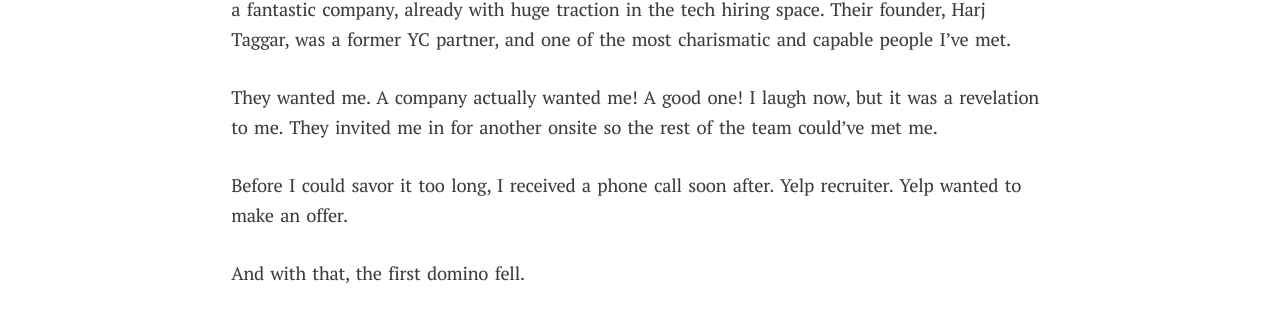
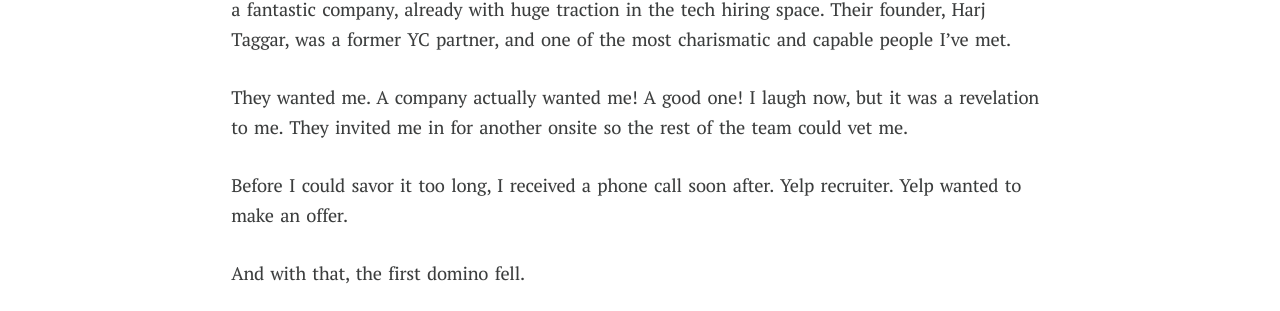
Before and after one commit to Ismenama5s/haseeb-qureshi.github.io, a Jekyll site: the page built from _posts/2016-04-14-farewell-app-academy-hello-airbnb-part-ii.md, in a window 1280 px wide and 900 px high, scrolled down 3276 px. Shown: the part 175-486 px from the top of the window. Built offline with Jekyll 4.4.1, drawn with Linux system fonts in a browser that asks for light colours; nearby versions of some CDN libraries; some web fonts are replaced; comment, search, counter and statistics services are not loaded.

Commit message:
fixed typo

```diff
--- a/_posts/2016-04-14-farewell-app-academy-hello-airbnb-part-ii.md
+++ b/_posts/2016-04-14-farewell-app-academy-hello-airbnb-part-ii.md
@@ -58,7 +58,7 @@
 
 I hadn't considered joining a super small company. I'd already spent the last year at a 25 person startup; TripleByte was only 5 people. But I knew entrepreneurship was somewhere in my future, and eventually I'd be joining a super early stage startup (if not founding it myself). TripleByte was a fantastic company, already with huge traction in the tech hiring space. Their founder, Harj Taggar, was a former YC partner, and one of the most charismatic and capable people I've met.
 
-They wanted me. A company actually wanted me! A good one! I laugh now, but it was a revelation to me. They invited me in for another onsite so the rest of the team could've met me.
+They wanted me. A company actually wanted me! A good one! I laugh now, but it was a revelation to me. They invited me in for another onsite so the rest of the team could vet me.
 
 Before I could savor it too long, I received a phone call soon after. Yelp recruiter. Yelp wanted to make an offer.
 
```
